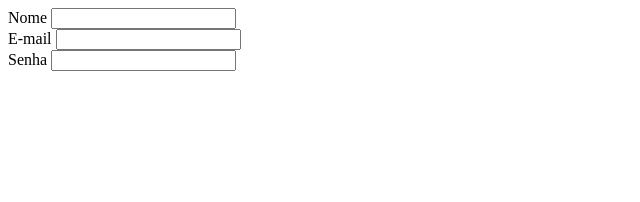
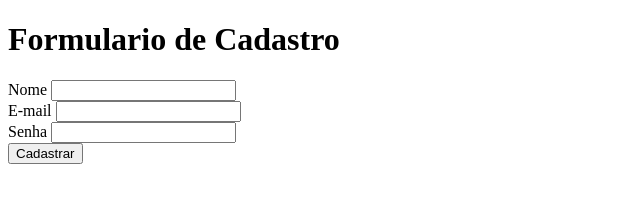
Before and after one commit to ruandev07/exerc-cio_html, a plain HTML site: page index.html in a window 1280 px wide. Shown: the whole page, without its empty margins (0-640 px from the left). Drawn offline with Linux system fonts and the light colour scheme.

Commit message:
add button de cadastrar

```diff
--- a/index.html
+++ b/index.html
@@ -6,6 +6,7 @@
     <title>Formulario de cadastro</title>
 </head>
 <body>
+    <h1>Formulario de Cadastro</h1>
     <form>
         <label for="nome" title="seu nome">Nome</label>
         <input type="user" name="name" id="nome">
@@ -15,6 +16,8 @@
         <br>
         <label for="senha">Senha</label>
         <input type="password" name="senha" id="senha">
+        <br>
+        <button>Cadastrar</button>
     </form>
 </body>
 </html>
```
